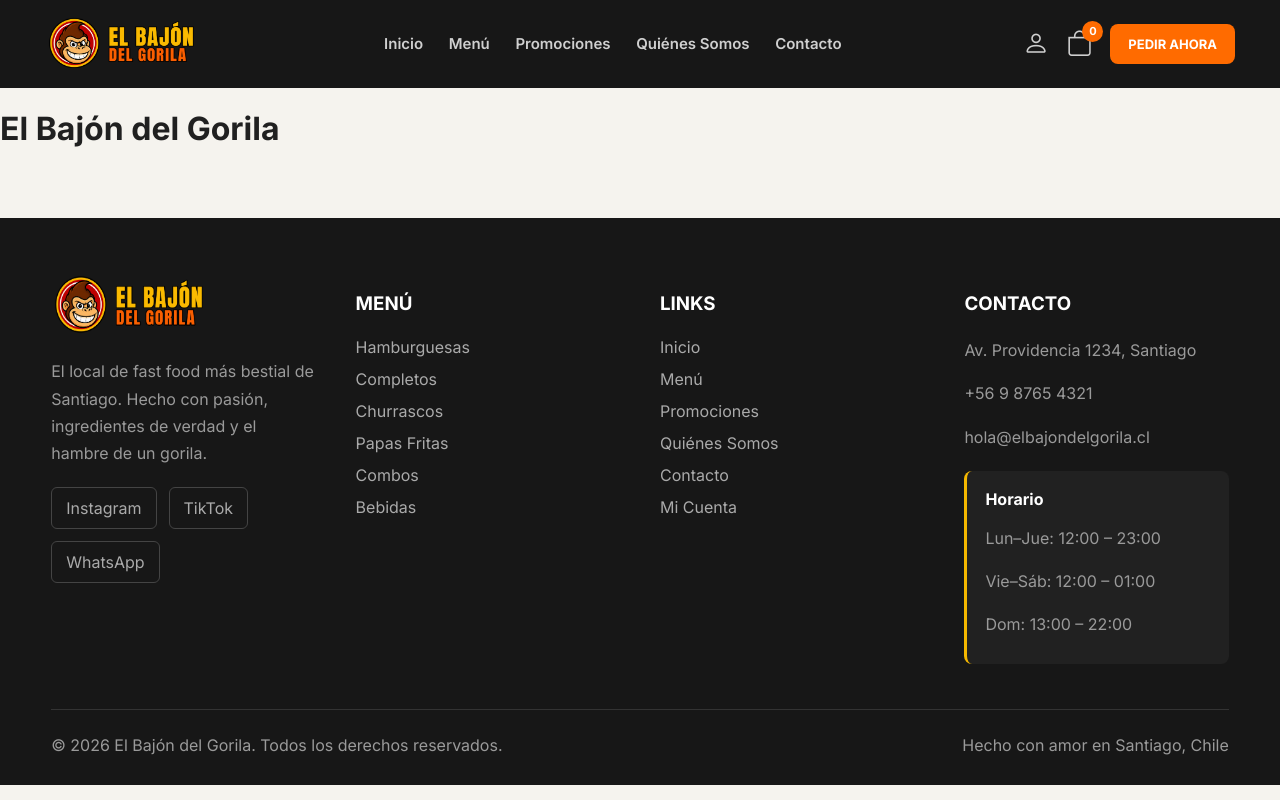
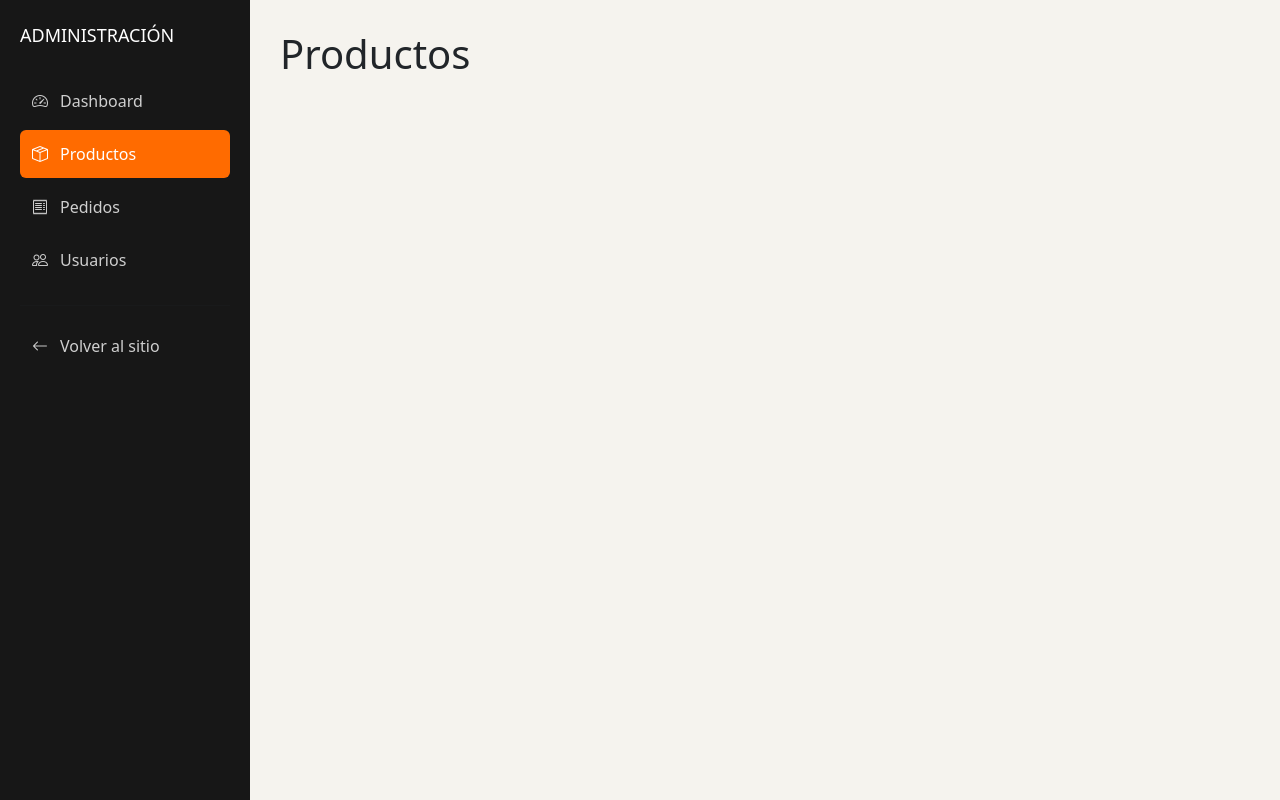
Before and after one commit to sigridRiquelme/Bajon_del_gorila_react, a React (Vite) app: page /admin/productos in a window 1280 px wide. Built offline with nearby package versions, Linux system fonts and the light colour scheme.

Commit message:
crear estructura y navegacion del panel administrativo

```diff
--- a/package.json
+++ b/package.json
@@ -10,8 +10,10 @@
     "preview": "vite preview"
   },
   "dependencies": {
+    "bootstrap": "^5.3.8",
     "bootstrap-icons": "^1.13.1",
     "react": "^19.2.8",
+    "react-bootstrap": "^2.10.10",
     "react-dom": "^19.2.8",
     "react-router-dom": "^7.18.4"
   },
--- a/src/App.jsx
+++ b/src/App.jsx
@@ -1,17 +1,24 @@
-import Header from "./components/Header.jsx";
-import Footer from "./components/Footer.jsx";
+import { Routes, Route } from "react-router-dom";
+
+import AdminLayout from "./layouts/AdminLayout.jsx";
+
+import Dashboard from "./pages/admin/Dashboard.jsx";
+import Productos from "./pages/admin/Productos.jsx";
+import Pedidos from "./pages/admin/Pedidos.jsx";
+import Usuarios from "./pages/admin/Usuarios.jsx";
 
 function App() {
     return (
-        <>
-            <Header />
+        <Routes>
 
-            <main>
-                <h1>El Bajón del Gorila</h1>
-            </main>
+            <Route path="/admin" element={<AdminLayout />}>
+                <Route index element={<Dashboard />} />
+                <Route path="productos" element={<Productos />} />
+                <Route path="pedidos" element={<Pedidos />} />
+                <Route path="usuarios" element={<Usuarios />} />
+            </Route>
 
-            <Footer />
-        </>
+        </Routes>
     );
 }
 
--- /dev/null
+++ b/src/components/admin/AdminSidebar.jsx
@@ -0,0 +1,61 @@
+import { NavLink } from "react-router-dom";
+import "../../styles/admin.css";
+
+function AdminSidebar() {
+    return (
+        <aside className="admin-sidebar">
+
+            <h2>ADMINISTRACIÓN</h2>
+
+            <nav className="nav flex-column">
+
+                <NavLink
+                    to="/admin"
+                    end
+                    className="nav-link"
+                >
+                    <i className="bi bi-speedometer2"></i>
+                    Dashboard
+                </NavLink>
+
+                <NavLink
+                    to="/admin/productos"
+                    className="nav-link"
+                >
+                    <i className="bi bi-box-seam"></i>
+                    Productos
+                </NavLink>
+
+                <NavLink
+                    to="/admin/pedidos"
+                    className="nav-link"
+                >
+                    <i className="bi bi-receipt"></i>
+                    Pedidos
+                </NavLink>
+
+                <NavLink
+                    to="/admin/usuarios"
+                    className="nav-link"
+                >
+                    <i className="bi bi-people"></i>
+                    Usuarios
+                </NavLink>
+
+                <hr />
+
+                <NavLink
+                    to="/"
+                    className="nav-link"
+                >
+                    <i className="bi bi-arrow-left"></i>
+                    Volver al sitio
+                </NavLink>
+
+            </nav>
+
+        </aside>
+    );
+}
+
+export default AdminSidebar;
--- /dev/null
+++ b/src/layouts/AdminLayout.jsx
@@ -0,0 +1,16 @@
+import { Outlet } from "react-router-dom";
+import AdminSidebar from "../components/admin/AdminSidebar.jsx";
+
+function AdminLayout() {
+    return (
+        <div className="admin-layout">
+            <AdminSidebar />
+
+            <div className="admin-contenido">
+                <Outlet />
+            </div>
+        </div>
+    );
+}
+
+export default AdminLayout;
--- a/src/main.jsx
+++ b/src/main.jsx
@@ -6,6 +6,7 @@ import App from "./App.jsx";
 
 import "./styles/base.css";
 import "bootstrap-icons/font/bootstrap-icons.css";
+import "bootstrap/dist/css/bootstrap.min.css";
 
 createRoot(document.getElementById("root")).render(
     <StrictMode>
--- /dev/null
+++ b/src/pages/admin/Dashboard.jsx
@@ -0,0 +1,9 @@
+function Dashboard() {
+    return (
+        <main>
+            <h1>Dashboard</h1>
+        </main>
+    );
+}
+
+export default Dashboard;
--- /dev/null
+++ b/src/pages/admin/Pedidos.jsx
@@ -0,0 +1,9 @@
+function Pedidos() {
+    return (
+        <main>
+            <h1>Pedidos</h1>
+        </main>
+    );
+}
+
+export default Pedidos;
--- /dev/null
+++ b/src/pages/admin/Productos.jsx
@@ -0,0 +1,9 @@
+function Productos() {
+    return (
+        <main>
+            <h1>Productos</h1>
+        </main>
+    );
+}
+
+export default Productos;
--- /dev/null
+++ b/src/pages/admin/Usuarios.jsx
@@ -0,0 +1,9 @@
+function Usuarios() {
+    return (
+        <main>
+            <h1>Usuarios</h1>
+        </main>
+    );
+}
+
+export default Usuarios;
--- /dev/null
+++ b/src/styles/admin.css
@@ -0,0 +1,43 @@
+.admin-sidebar {
+    width: 250px;
+    min-height: 100vh;
+    background-color: #171717;
+    padding: 25px 20px;
+}
+
+.admin-sidebar h2 {
+    color: white;
+    font-size: 18px;
+    margin-bottom: 30px;
+}
+
+.admin-sidebar .nav-link {
+    color: #cfcfcf;
+    display: flex;
+    align-items: center;
+    gap: 12px;
+    padding: 12px;
+    border-radius: 6px;
+    margin-bottom: 5px;
+}
+
+.admin-sidebar .nav-link:hover {
+    background-color: #292929;
+    color: white;
+}
+
+.admin-sidebar .nav-link.active {
+    background-color: #ff6b00;
+    color: white;
+}
+
+.admin-layout {
+    display: flex;
+    min-height: 100vh;
+}
+
+.admin-contenido {
+    flex: 1;
+    padding: 30px;
+    background-color: #f5f3ee;
+}
```
Also changed, not shown: 1 other file (tests, documents, lock files or other folders).
